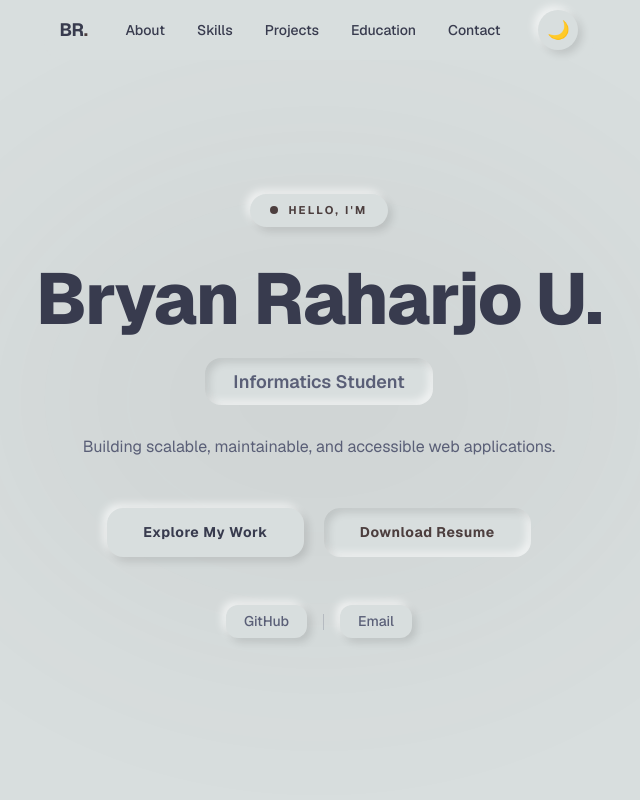
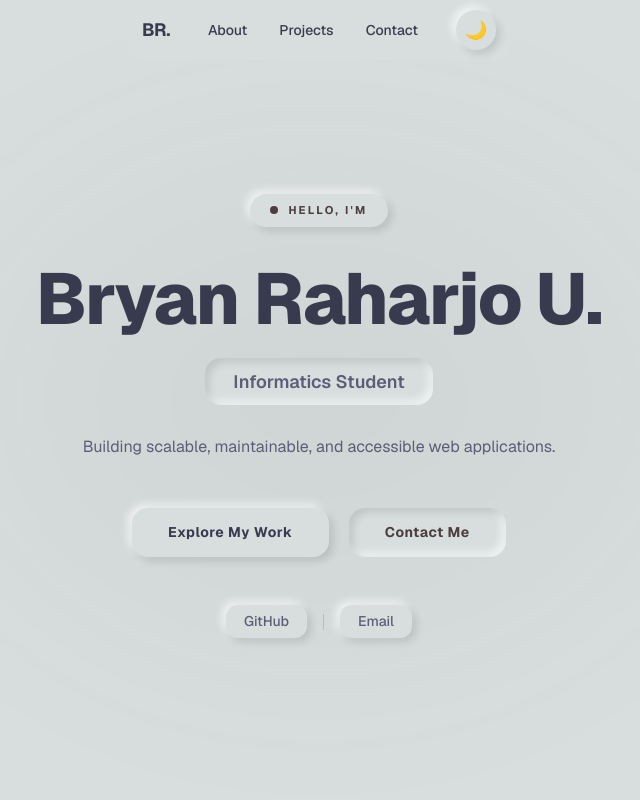
Before and after one commit to Baksoman/portofolio, a Next.js app: page / in a window 1280 px wide. Shown: the top 800 px of the page, without its empty margins (321-961 px from the left). Built offline with nearby package versions, Linux system fonts and the light colour scheme.

Commit message:
fix: removed download resume buttons, adjust navbar menus

```diff
--- a/app/page.tsx
+++ b/app/page.tsx
@@ -10,7 +10,7 @@ export default function HomePage() {
       <HeroSection />
       <AboutSection />
       <ProjectsSection />
-      <EducationSection />
+      {/* <EducationSection /> */}
       <ContactSection />
     </>
   );
--- a/src/components/layout/Header.tsx
+++ b/src/components/layout/Header.tsx
@@ -5,9 +5,8 @@ import { ThemeToggle } from "@/src/components/theme/ThemeToggle";
 
 const NAV_LINKS = [
   { label: "About",     href: "#about" },
-  { label: "Skills",    href: "#skills" },
   { label: "Projects",  href: "#projects" },
-  { label: "Education", href: "#education" },
+  // { label: "Education", href: "#education" },
   { label: "Contact",   href: "#contact" },
 ];
 
--- a/src/components/sections/contact/ContactSection.tsx
+++ b/src/components/sections/contact/ContactSection.tsx
@@ -47,13 +47,13 @@ export function ContactSection() {
           ))}
         </div>
 
-        <ScrollLink
+        {/* <ScrollLink
           href={personalInfo.resumeUrl}
           download
           className={styles.resumeBtn}
         >
           Download Resume
-        </ScrollLink>
+        </ScrollLink> */}
       </div>
     </section>
   );
--- a/src/components/sections/hero/HeroSection.tsx
+++ b/src/components/sections/hero/HeroSection.tsx
@@ -35,8 +35,8 @@ export function HeroSection() {
           <ScrollLink href="#about" className={styles.btnPrimary}>
             Explore My Work
           </ScrollLink>
-          <ScrollLink href={personalInfo.resumeUrl} download className={styles.btnAccent}>
-            Download Resume
+          <ScrollLink href="#contact" className={styles.btnAccent}>
+            Contact Me
           </ScrollLink>
         </div>
 
```
